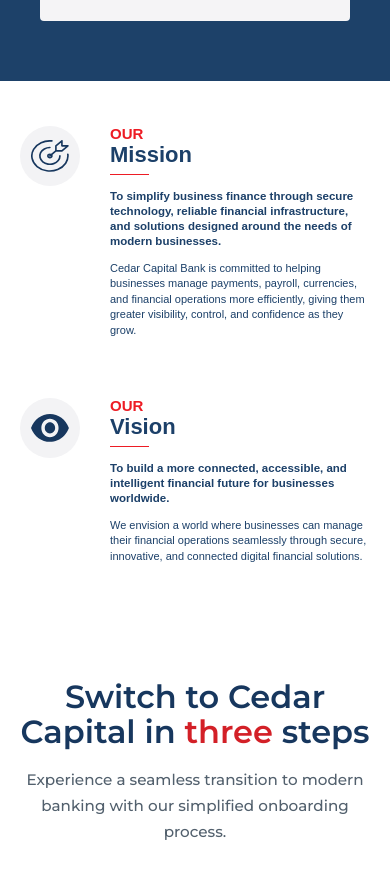
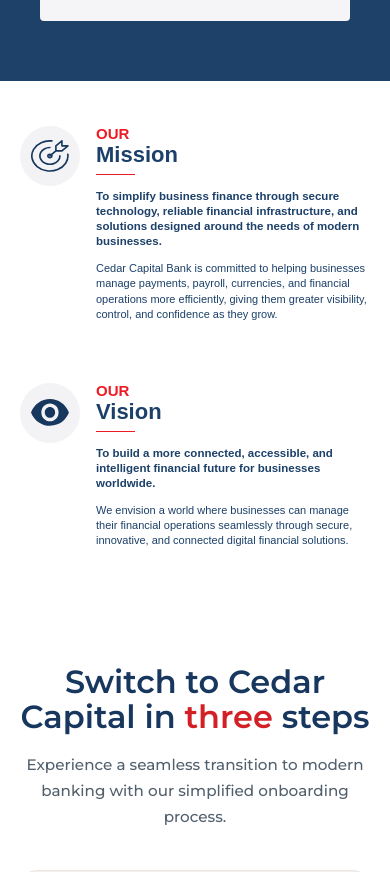
Before and after one commit to its-malaika16/CedarCapitalBank, a React (Vite) app: page /about in a window 390 px wide. Shown: the part 1983-2855 px from the top of the page. Built offline with nearby package versions, Linux system fonts and the light colour scheme.

Commit message:
add about page

```diff
--- a/src/components/About/mission-vision-section.css
+++ b/src/components/About/mission-vision-section.css
@@ -294,7 +294,7 @@
 
 @media (max-width: 430px) {
 
-  *mv-row {
+  .mv-row {
     grid-template-columns: 60px 1fr;
     column-gap: 16px;
  }
```
